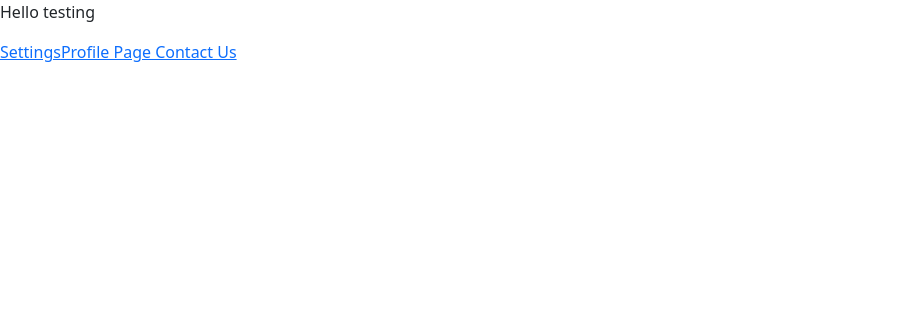
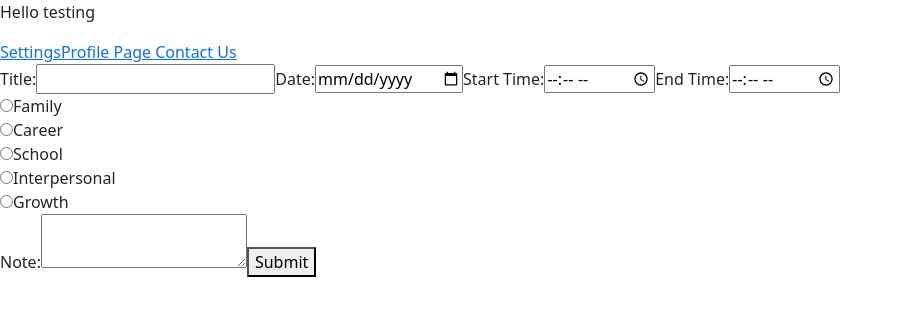
Before and after one commit to asingh19app/TODO-APP, a React (Create React App) app in the folder todo-app/: page /addevent in a window 1280 px wide. Shown: the top 316 px of the page, without its empty margins (0-903 px from the left). Built offline with nearby package versions, Linux system fonts and the light colour scheme.

Commit message:
added form

```diff
--- a/todo-app/src/App.js
+++ b/todo-app/src/App.js
@@ -8,6 +8,7 @@ import React from 'react';
 import Settings from './pages/Settings';
 import ProfilePage from './pages/ProfilePage'
 import { BrowserRouter as Router, Link, Route, Routes } from 'react-router-dom'
+import AddEvent from './pages/AddEvent';
 
 
 
@@ -28,6 +29,7 @@ function App() {
         <Route path='/settings' element={<Settings/>} />
         <Route path='/contactus' element={<ContactUs />} />
         <Route path='/profilepage' element={<ProfilePage />}/>
+        <Route path='/addevent' element={<AddEvent />}/>
       </Routes>
       </Router>
 
--- a/todo-app/src/pages/AddEvent.js
+++ b/todo-app/src/pages/AddEvent.js
@@ -1,43 +1,66 @@
 import React from 'react'
-import Button from 'react-bootstrap/Button';
-import Card from 'react-bootstrap/Card';
+import { useState } from 'react';
 
 function AddEvent() {
+  const [title, setTitle] = useState('');
+  const [date, setDate] = useState('');
+  const [startTime, setStartTime] = useState('');
+  const [endTime, setEndTime] = useState('');
+  const [note, setNote] = useState('');
+  const [selectedOption, setSelectedOption] = useState('');
+
+  const options = [
+    { value: 'option1', label: 'Family' },
+    { value: 'option2', label: 'Career' },
+    { value: 'option3', label: 'School' },
+    { value: 'option4', label: 'Interpersonal' },
+    { value: 'option5', label: 'Growth' },
+  ];
+
+  const handleOptionChange = (event) => {
+    setSelectedOption(event.target.value);
+  };
+
+  const handleSubmit = (event) => {
+    event.preventDefault();
+  }
   return (
-    <Card style={{backgroundColor: 'white', color: 'black'}}>
-      <Card.Body>
-        <Card.Title>Add Your Event Here</Card.Title>
-        <Card.Text>
-         <form>
+<form onSubmit={handleSubmit}>
       <label>
         Title:
-                <input type = 'text' name = 'title'></input>
+        <input type="text" value={title} onChange={(event) => setTitle(event.target.value)} />
       </label>
       <label>
         Date:
-                <input type = 'date' name = 'date'></input>
+        <input type="date" value={date} onChange={(event) => setDate(event.target.value)} />
       </label>
       <label>
         Start Time:
-                <input type = 'time' name = 'startTime'></input>
+        <input type="time" value={startTime} onChange={(event) => setStartTime(event.target.value)} />
       </label>
       <label>
         End Time:
-                <input type = 'time' name = 'endTime'></input>
+        <input type="time" value={endTime} onChange={(event) => setEndTime(event.target.value)} />
       </label>
+      {options.map((option) => (
+        <div key={option.value}>
           <label>
-                Category:
-                <input type = 'radio' name = 'category'></input>
+            <input
+              type="radio"
+              value={option.value}
+              checked={selectedOption === option.value}
+              onChange={handleOptionChange}
+            />
+            {option.label}
           </label>
+        </div>
+      ))}
       <label>
         Note:
-                <input type = 'textarea' name = 'note'></input>
+        <textarea value={note} onChange={(event) => setNote(event.target.value)} />
       </label>
+      <button type="submit">Submit</button>
     </form>
-        </Card.Text>
-        <Button variant='primary'>Submit</Button>
-      </Card.Body>
-    </Card>
   );
 }
 
```
Lines whose indentation alone changed are shown as unchanged.
